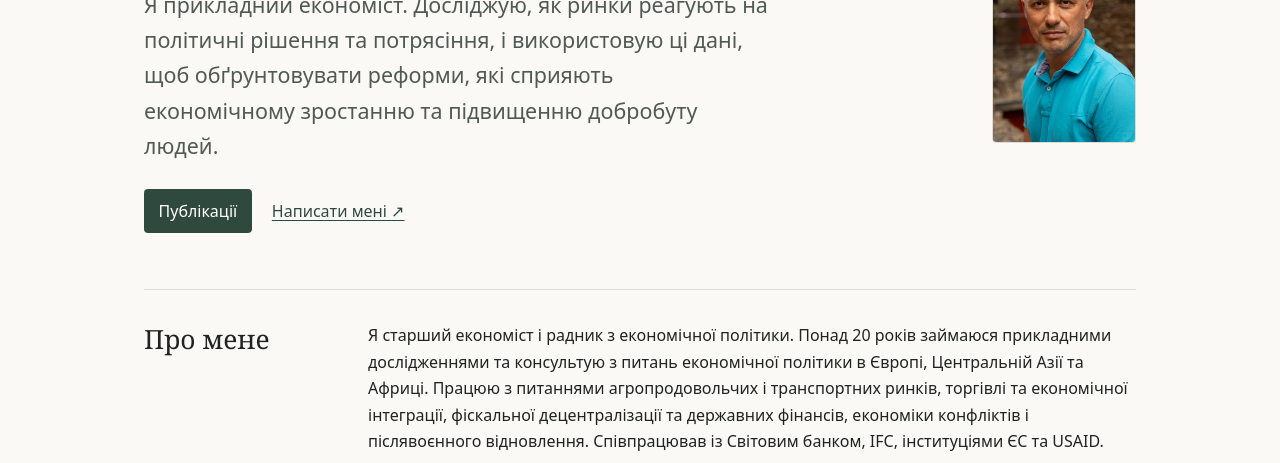
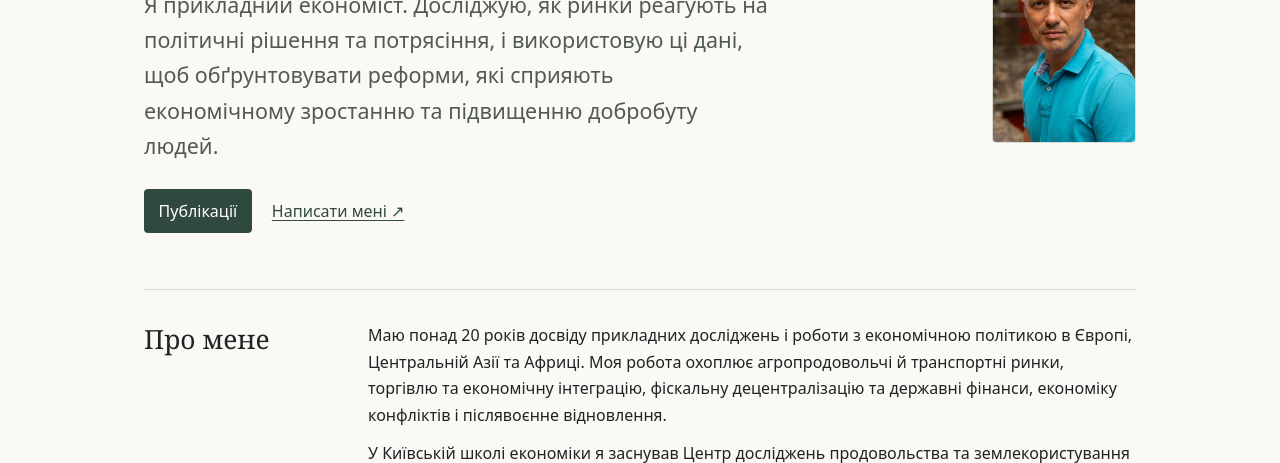
Before and after one commit to oniviev/oniviev.github.io, a plain HTML site: page index.html in a window 1280 px wide. Shown: the part 324-787 px from the top of the page. Drawn offline with Linux system fonts and the light colour scheme.

Commit message:
Update About profile paragraph with requested wording and Ukrainian translation

```diff
--- a/index.html
+++ b/index.html
@@ -41,7 +41,7 @@
     <section class="section" id="about" aria-labelledby="about-title">
       <h2 id="about-title">Про мене</h2>
       <div>
-        <p>Я старший економіст і радник з економічної політики. Понад 20 років займаюся прикладними дослідженнями та консультую з питань економічної політики в Європі, Центральній Азії та Африці. Працюю з питаннями агропродовольчих і транспортних ринків, торгівлі та економічної інтеграції, фіскальної децентралізації та державних фінансів, економіки конфліктів і післявоєнного відновлення. Співпрацював із Світовим банком, IFC, інституціями ЄС та USAID.</p>
+        <p>Маю понад 20 років досвіду прикладних досліджень і роботи з економічною політикою в Європі, Центральній Азії та Африці. Моя робота охоплює агропродовольчі й транспортні ринки, торгівлю та економічну інтеграцію, фіскальну децентралізацію та державні фінанси, економіку конфліктів і післявоєнне відновлення.</p>
         <p>У Київській школі економіки я заснував Центр досліджень продовольства та землекористування й був деканом економічних програм. Створював дослідницькі команди, керував міждисциплінарними проєктами та консультував уряди й міжнародні організації щодо реформ на основі економічного аналізу.</p>
         <p>Здобув ступінь PhD з аграрної політики та прикладної статистики в Геттінгенському університеті, ступінь магістра економіки в Києво-Могилянській академії та ступінь магістра з фізики й інформатики в Кам’янець-Подільському національному університеті.</p>
         <section class="geographic-experience" aria-labelledby="geographic-title">
```
Also changed, not shown: en/index.html (+1 -1 lines).
